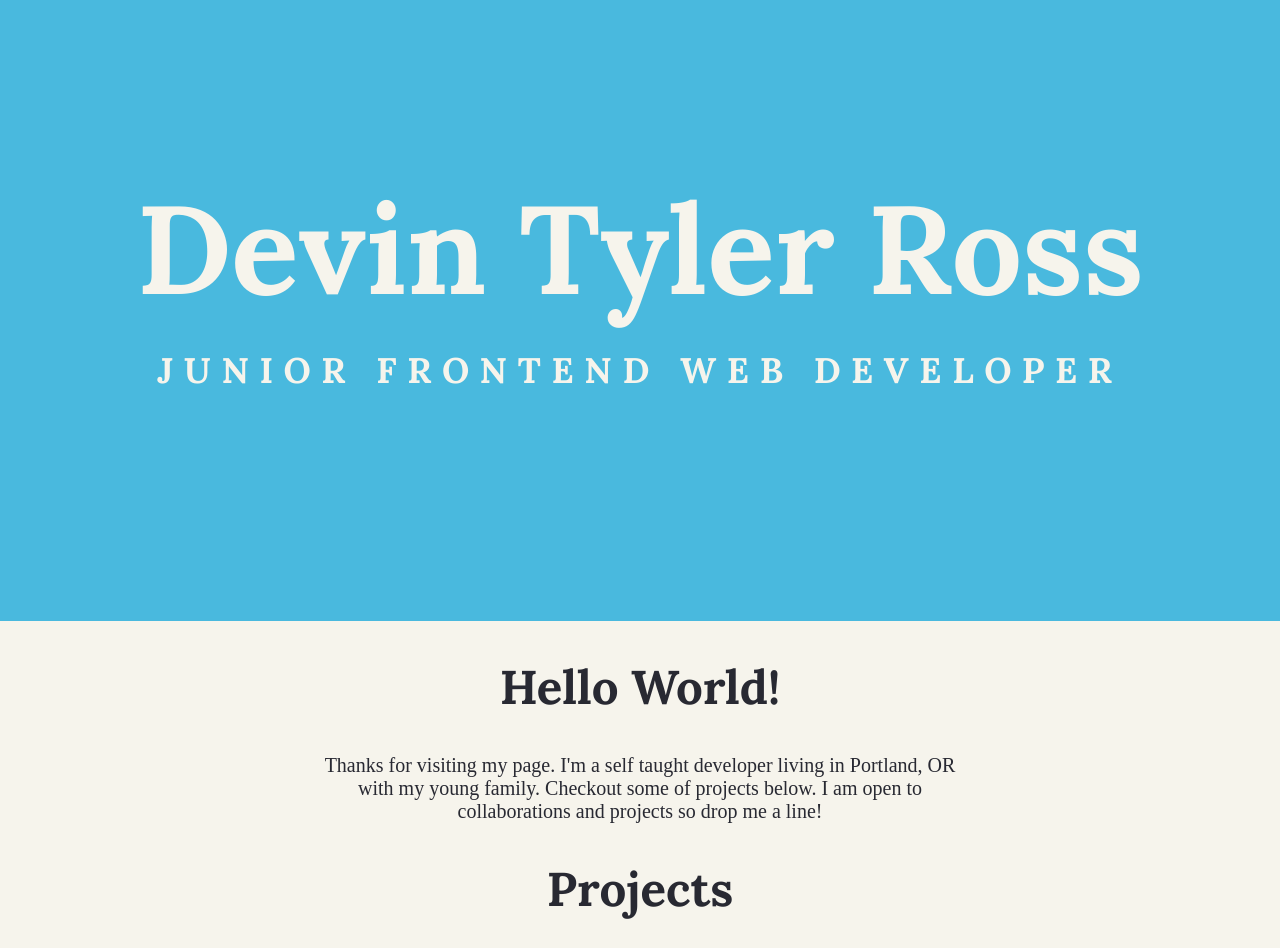
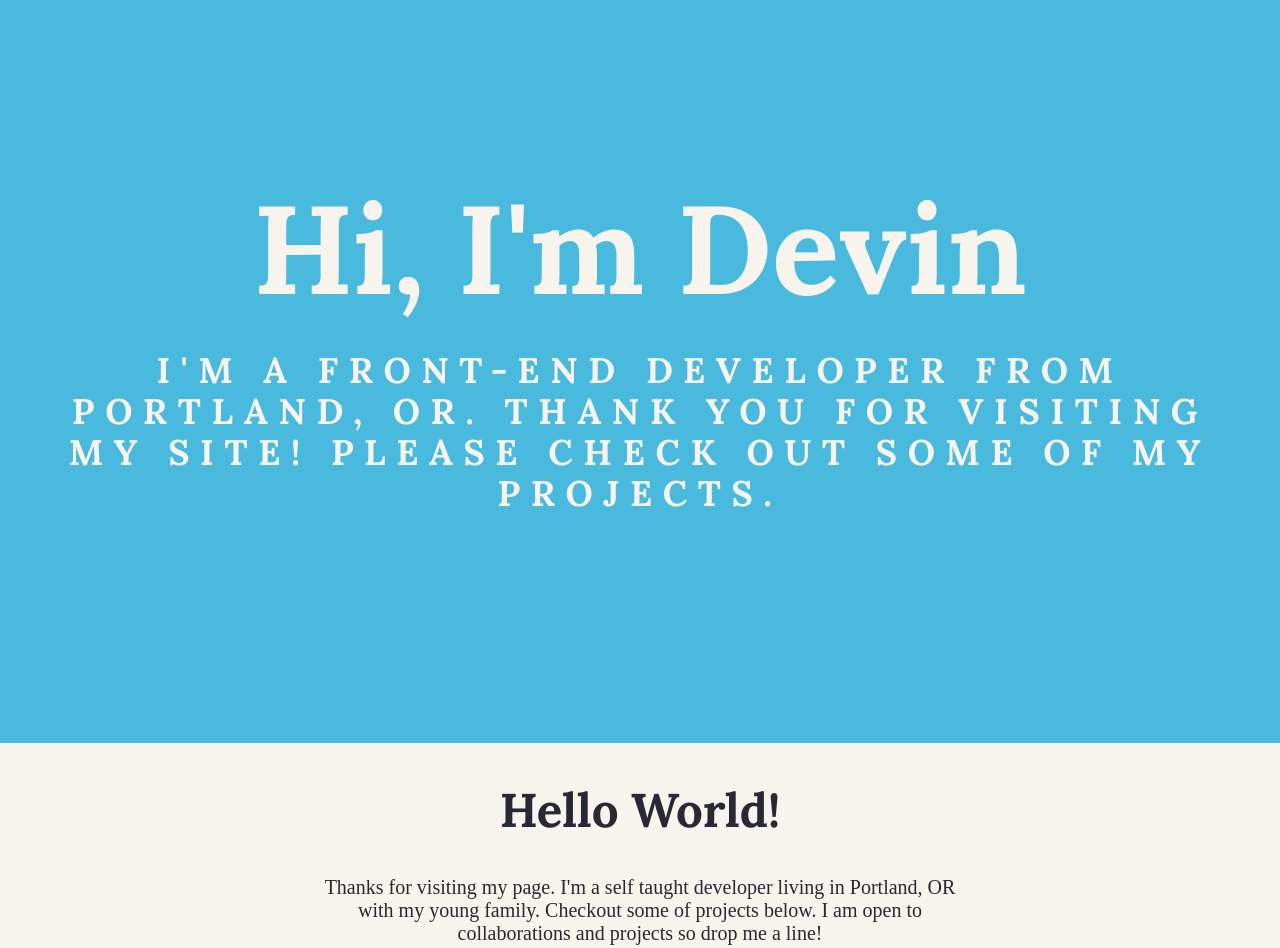
Before and after one commit to DevinTylerRoss/my_portfolio, a plain HTML site: page index.html in a window 1280 px wide. Shown: the part 48-996 px from the top of the page. Drawn offline with nearby package versions, Linux system fonts and the light colour scheme; a web font is replaced by a local one.

Commit message:
Update index.html

```diff
--- a/index.html
+++ b/index.html
@@ -29,8 +29,8 @@
   </ul>
 </nav>
         <header>
-  <h1>Devin Tyler Ross</h1>
-  <h2>Junior Frontend Web Developer</h2>
+  <h1>Hi, I'm Devin</h1>
+  <h2>I'm a front-end developer from Portland, OR. Thank you for visiting my site! Please check out some of my projects.</h2>
 
 </header>
 
```
